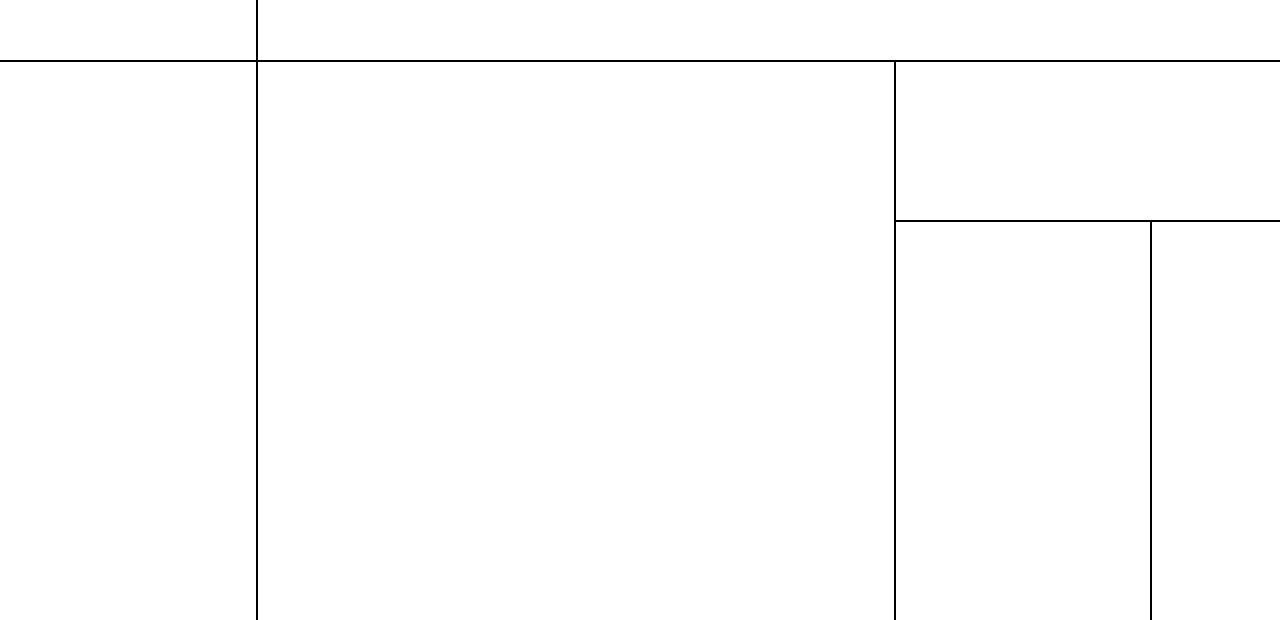
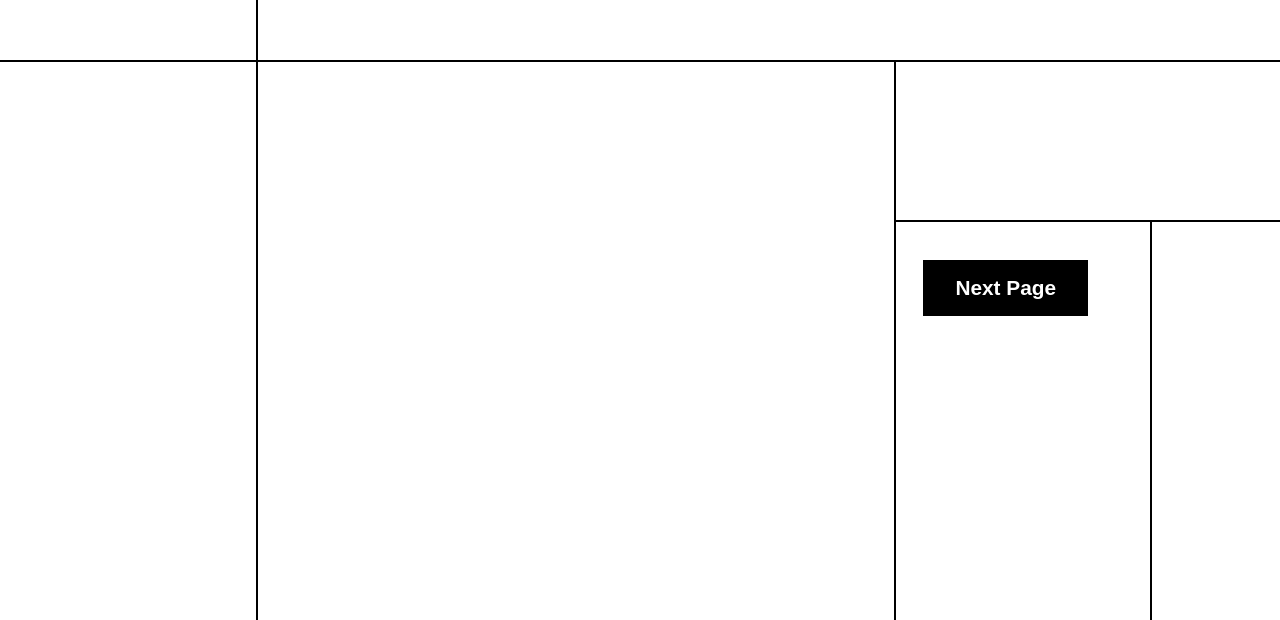
Before and after one commit to gaebonglee/gayoung_portfolio, a React (Create React App) app: page / in a window 1280 px wide. Shown: the part 180-800 px from the top of the page. Built offline with nearby package versions, Linux system fonts and the light colour scheme.

Commit message:
버튼 위치 업데이트

```diff
--- a/src/App.tsx
+++ b/src/App.tsx
@@ -1,6 +1,7 @@
 import React from "react";
 import "./App.scss";
-import DrawingLines from "./components/me/DrawingLines";
+import Me from "./pages/Me";
+
 // import Background from "./components/Background";
 // import Intro from "./pages/Intro";
 // import AboutMe from "./pages/AboutMe";
@@ -17,7 +18,7 @@ const App: React.FC = () => {
         <Projects />
       </div> */}
       {/* <IntroPage /> */}
-      <DrawingLines />
+      <Me />
     </div>
   );
 };
--- /dev/null
+++ b/src/components/button/AboutMeNext.tsx
@@ -0,0 +1,12 @@
+import React from "react";
+import "../../style/desktop/button/AboutMeNext.scss";
+
+const AboutMeNext: React.FC = () => {
+  return (
+    <div className="positionDiv">
+      <button className="AboutMeButton">Next Page</button>
+    </div>
+  );
+};
+
+export default AboutMeNext;
--- a/src/components/me/DrawingLines.tsx
+++ b/src/components/me/DrawingLines.tsx
@@ -1,4 +1,4 @@
-import React, { useEffect } from "react";
+import React from "react";
 import "../../style/desktop/me/DrawingLines.scss";
 
 const DrawingLines: React.FC = () => {
--- /dev/null
+++ b/src/pages/Me.tsx
@@ -0,0 +1,15 @@
+import React from "react";
+import DrawingLines from "../components/me/DrawingLines";
+import AboutMeNext from "../components/button/AboutMeNext";
+import "../style/desktop/me/Me.scss";
+
+const Me: React.FC = () => {
+  return (
+    <div className="me-container">
+      <DrawingLines />
+      <AboutMeNext />
+    </div>
+  );
+};
+
+export default Me;
--- /dev/null
+++ b/src/style/desktop/button/AboutMeNext.scss
@@ -0,0 +1,21 @@
+@import "../../common.scss";
+
+.AboutMeButton {
+  cursor: pointer;
+  margin-top: auto;
+  margin-bottom: 20px;
+  background-color: black;
+  color: white;
+  border: none;
+  font-size: 1.3rem;
+  font-weight: 600;
+  padding: 1rem 2rem;
+  transition: 0.15s;
+  position: absolute;
+  top: 55%;
+  right: 15%;
+  &:hover {
+    color: $neonblue1;
+    background-color: $neongreen;
+  }
+}
--- /dev/null
+++ b/src/style/desktop/me/Me.scss
@@ -0,0 +1,5 @@
+.me-container {
+  position: relative;
+  width: 100%;
+
+}
```
